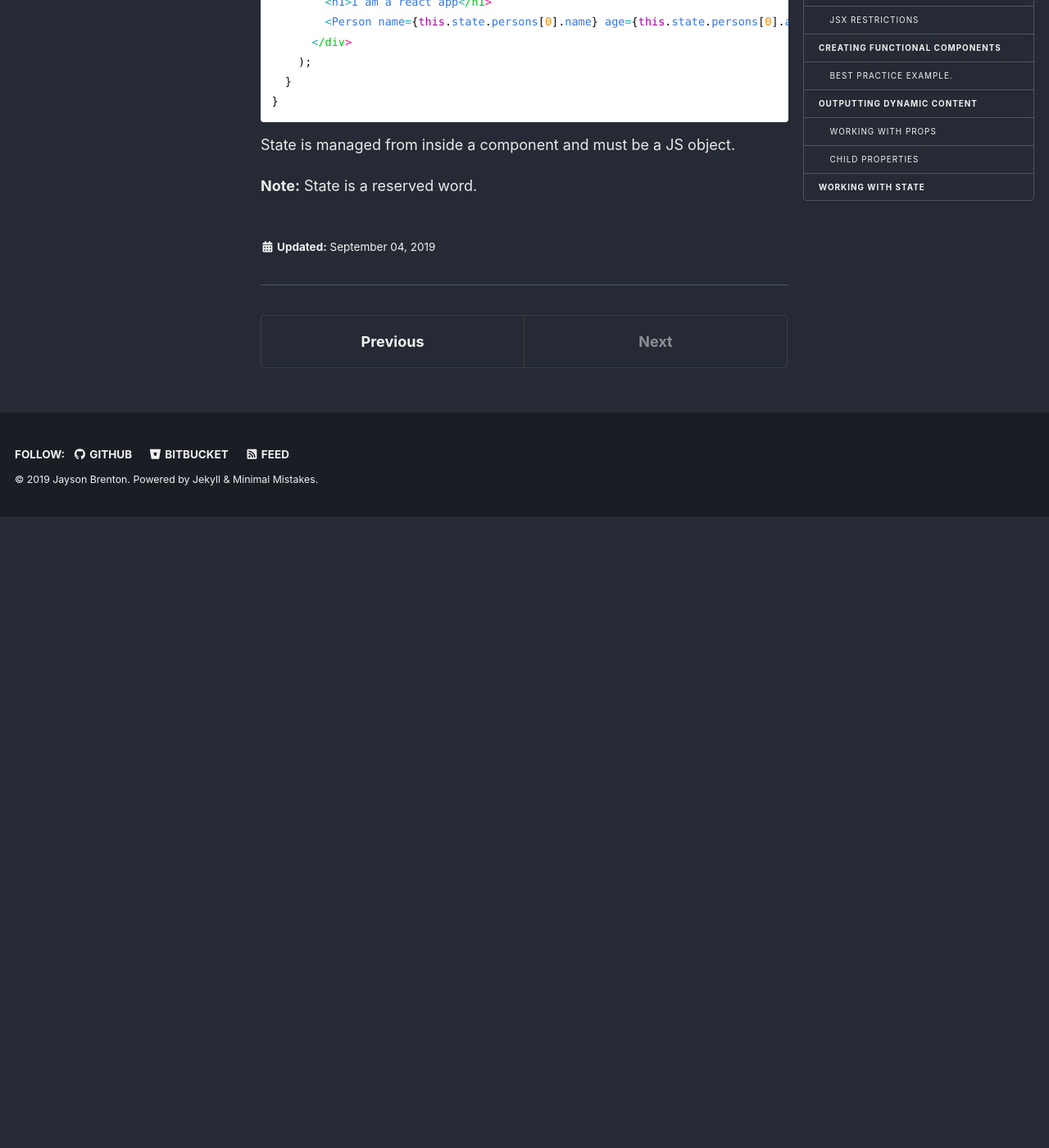
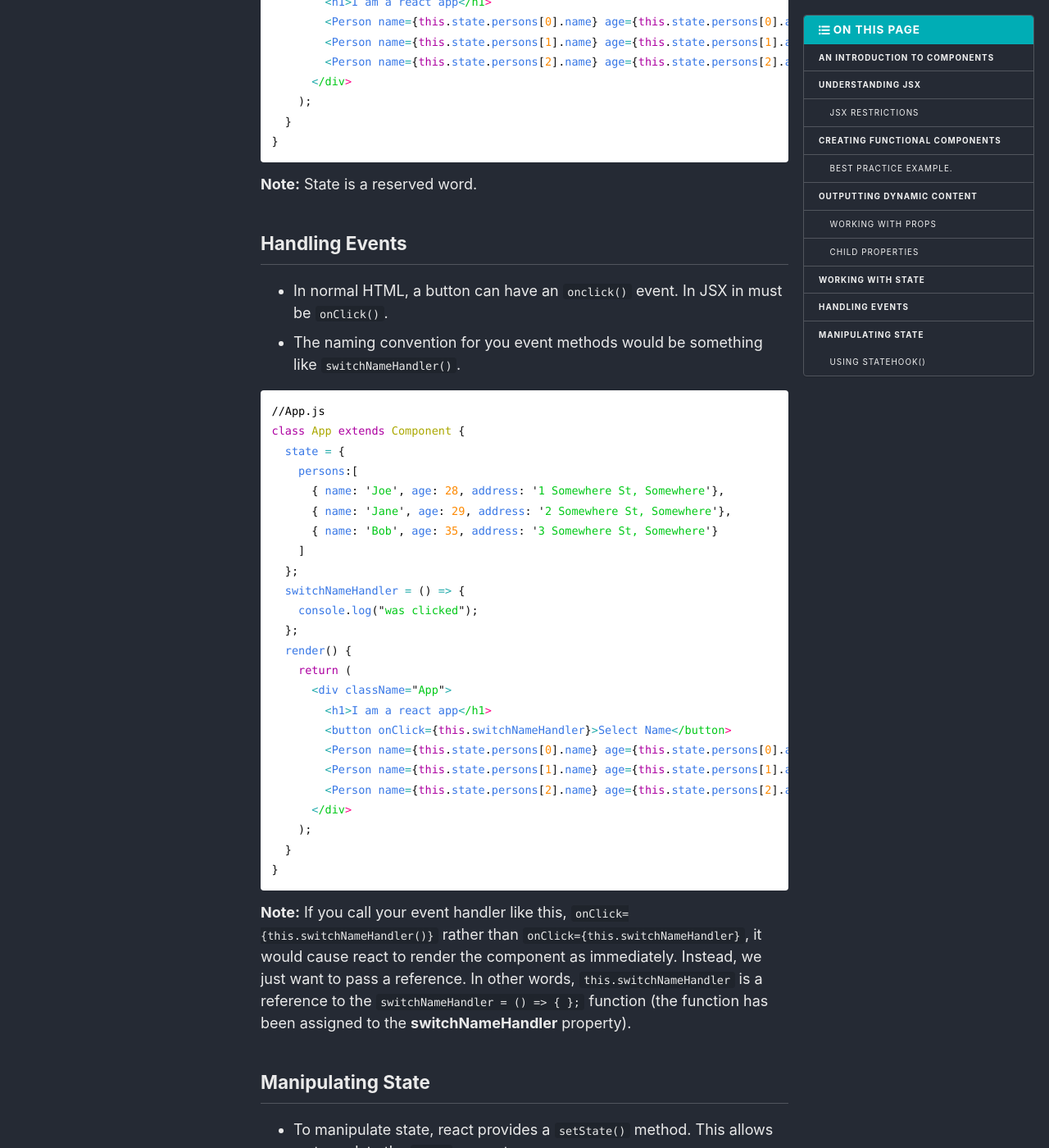
Before and after one commit to JaysonBrenton/trainingNotes, a Jekyll site: the page built from _react/04_coreReactComponents.md, in a window 1280 px wide and 1400 px high, scrolled down 8089 px. Shown: the whole window at 82% size. Built offline with Jekyll 4.4.1, drawn with Linux system fonts in a browser that asks for light colours; nearby versions of some CDN libraries; before the commit the page ends 8719 px from its top, so only the background shows below that; some of the changed text lies outside the part shown.

Commit message:
content update

````diff
--- a/_react/04_coreReactComponents.md
+++ b/_react/04_coreReactComponents.md
@@ -314,12 +314,91 @@
       <div className="App">
         <h1>I am a react app</h1>
         <Person name={this.state.persons[0].name} age={this.state.persons[0].age} address={this.state.persons[0].address}>My hobbies are: racing</Person>
+        <Person name={this.state.persons[1].name} age={this.state.persons[1].age} address={this.state.persons[1].address} />
+        <Person name={this.state.persons[2].name} age={this.state.persons[2].age} address={this.state.persons[2].address} />
       </div>
     );
   }
 }
 ```
 
-State is managed from inside a component and must be a JS object.
+**Note:** State is a reserved word.
 
-**Note:** State is a reserved word.
+## Handling Events
+
+* In normal HTML, a button can have an ```onclick()``` event. In JSX in must be ```onClick()```.
+* The naming convention for you event methods would be something like ```switchNameHandler()```.
+
+```javascript
+//App.js
+class App extends Component {
+  state = {
+    persons:[
+      { name: 'Joe', age: 28, address: '1 Somewhere St, Somewhere'},
+      { name: 'Jane', age: 29, address: '2 Somewhere St, Somewhere'},
+      { name: 'Bob', age: 35, address: '3 Somewhere St, Somewhere'}
+    ]
+  };
+  switchNameHandler = () => {
+    console.log("was clicked");
+  };
+  render() {
+    return (
+      <div className="App">
+        <h1>I am a react app</h1>
+        <button onClick={this.switchNameHandler}>Select Name</button>
+        <Person name={this.state.persons[0].name} age={this.state.persons[0].age} address={this.state.persons[0].address}>My hobbies are: racing</Person>
+        <Person name={this.state.persons[1].name} age={this.state.persons[1].age} address={this.state.persons[1].address} />
+        <Person name={this.state.persons[2].name} age={this.state.persons[2].age} address={this.state.persons[2].address} />
+      </div>
+    );
+  }
+}
+```
+
+**Note:** If you call your event handler like this, ```onClick={this.switchNameHandler()}``` rather than ```onClick={this.switchNameHandler}```, it would cause react to render the component as immediately. Instead, we just want to pass a reference. In other words, ```this.switchNameHandler``` is a reference to the ```switchNameHandler = () => { };``` function (the function has been assigned to the **switchNameHandler** property).
+
+## Manipulating State
+
+* To manipulate state, react provides a ```setState()``` method. This allows us to update the ```state``` property.
+* Remember, we have access to ```setState()``` because the ```App``` class extends ```Component```.
+* Don't try to mutate state like this, ```this.state.persons[0].name = 'abcde';```.
+* ```setState()``` takes an object as an argument.
+* ```setState()``` will merge whatever data is passed with the existing data.
+
+```javascript
+//App.js
+class App extends Component {
+  state = {
+    persons:[
+      { name: 'Joe', age: 28, address: '1 Somewhere St, Somewhere'},
+      { name: 'Jane', age: 29, address: '2 Somewhere St, Somewhere'},
+      { name: 'Bob', age: 35, address: '3 Somewhere St, Somewhere'}
+    ]
+  };
+  switchNameHandler = () => {
+    this.setState({
+      persons:[
+        { name: 'Jack', age: 28, address: '1 OverThere St, SomeOtherPlace'},
+        { name: 'Jane', age: 29, address: '2 Somewhere St, Somewhere'},
+        { name: 'Bob', age: 35, address: '3 Somewhere St, Somewhere'}
+      ]
+    })
+  };
+  render() {
+    return (
+      <div className="App">
+        <h1>I am a react app</h1>
+        <button onClick={this.switchNameHandler}>Select Name</button>
+        <Person name={this.state.persons[0].name} age={this.state.persons[0].age} address={this.state.persons[0].address}>My hobbies are: racing</Person>
+        <Person name={this.state.persons[1].name} age={this.state.persons[1].age} address={this.state.persons[1].address} />
+        <Person name={this.state.persons[2].name} age={this.state.persons[2].age} address={this.state.persons[2].address} />
+      </div>
+    );
+  }
+}
+```
+
+**Note:** There are only two ways to update the DOM. Changing state & props.
+
+### Using stateHook()
````
